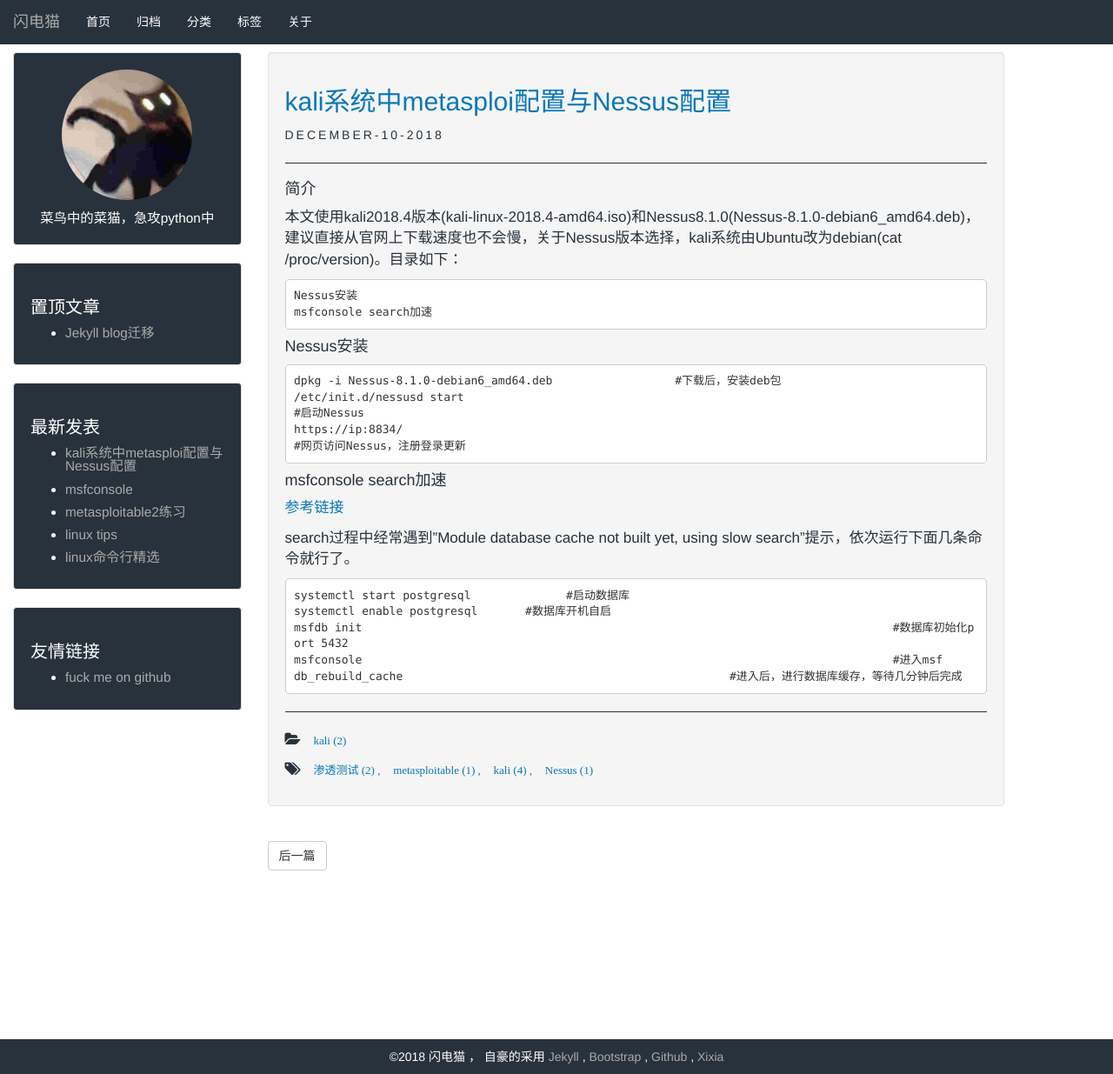
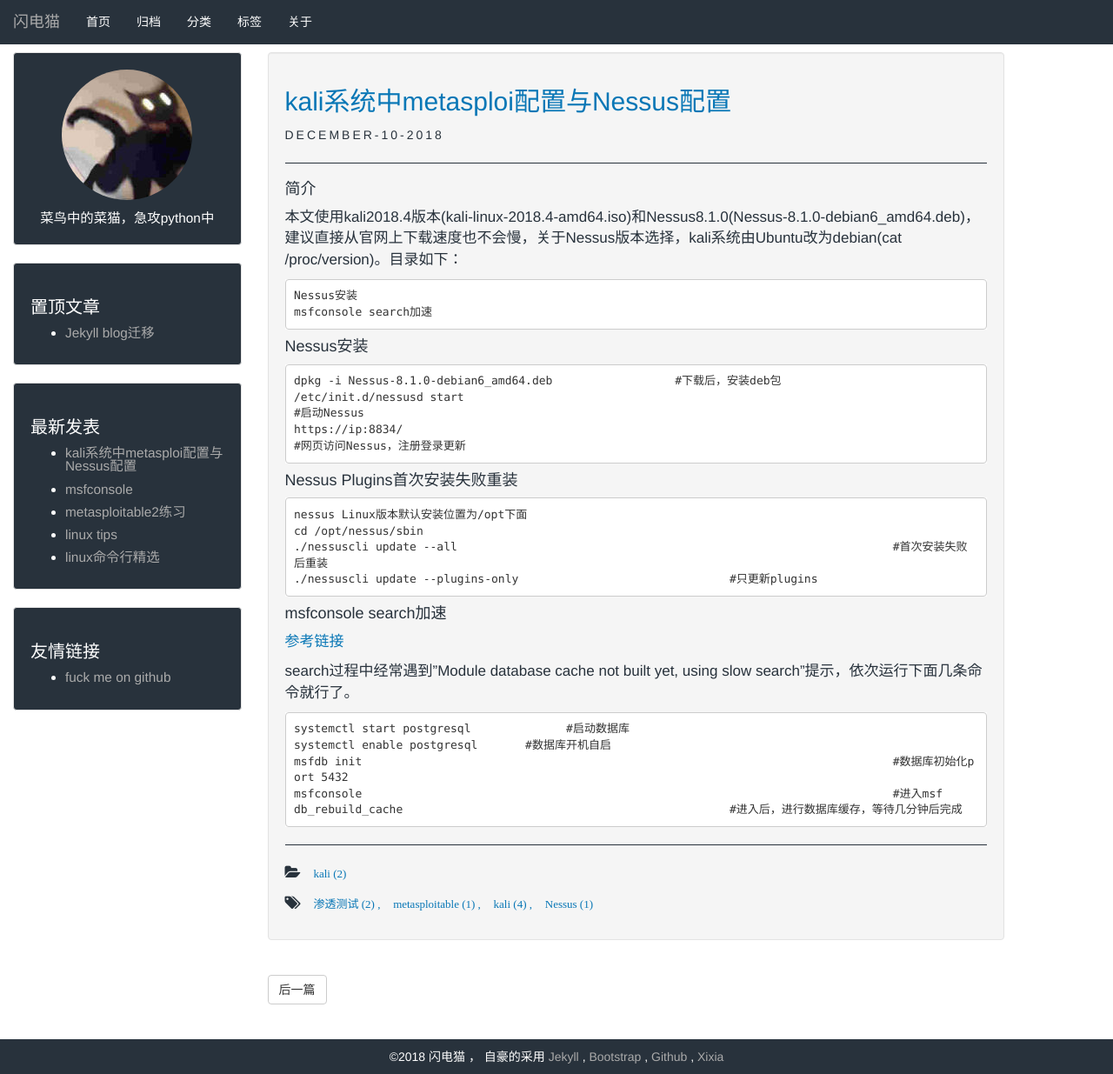
Before and after one commit to qfdmx/qfdmx.github.io, a Jekyll site: the page built from _posts/2018/2018-12-11-kali_of_metasploit_nessus.markdown, in a window 1280 px wide and 1235 px high. Shown: the whole window at 87% size. Built offline with Jekyll 4.4.1, drawn with Linux system fonts in a browser that asks for light colours.

Commit message:
plugins update

```diff
--- a/_posts/2018/2018-12-11-kali_of_metasploit_nessus.markdown
+++ b/_posts/2018/2018-12-11-kali_of_metasploit_nessus.markdown
@@ -19,6 +19,13 @@ description: kali系统自带metasploit，Nessus需要自行安装，本文以
 	/etc/init.d/nessusd start						 				#启动Nessus
 	https://ip:8834/				  									#网页访问Nessus，注册登录更新
 
+#### Nessus Plugins首次安装失败重装
+
+	nessus Linux版本默认安装位置为/opt下面
+	cd /opt/nessus/sbin
+	./nessuscli update --all 								#首次安装失败后重装
+	./nessuscli update --plugins-only				#只更新plugins
+
 #### msfconsole search加速
 
 [参考链接](https://www.jianshu.com/p/a9037db3ed5c)
```
